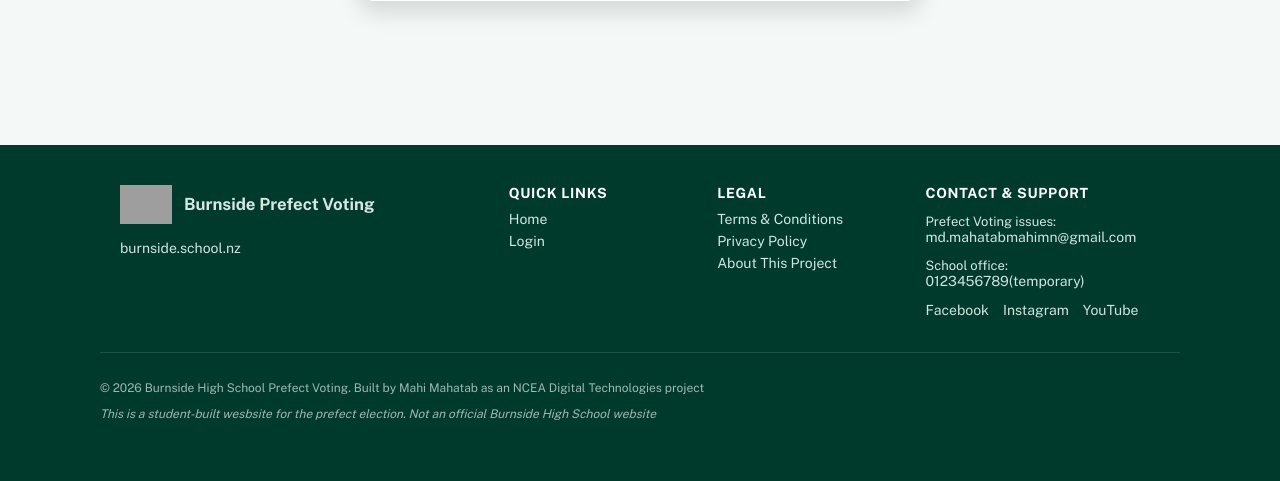
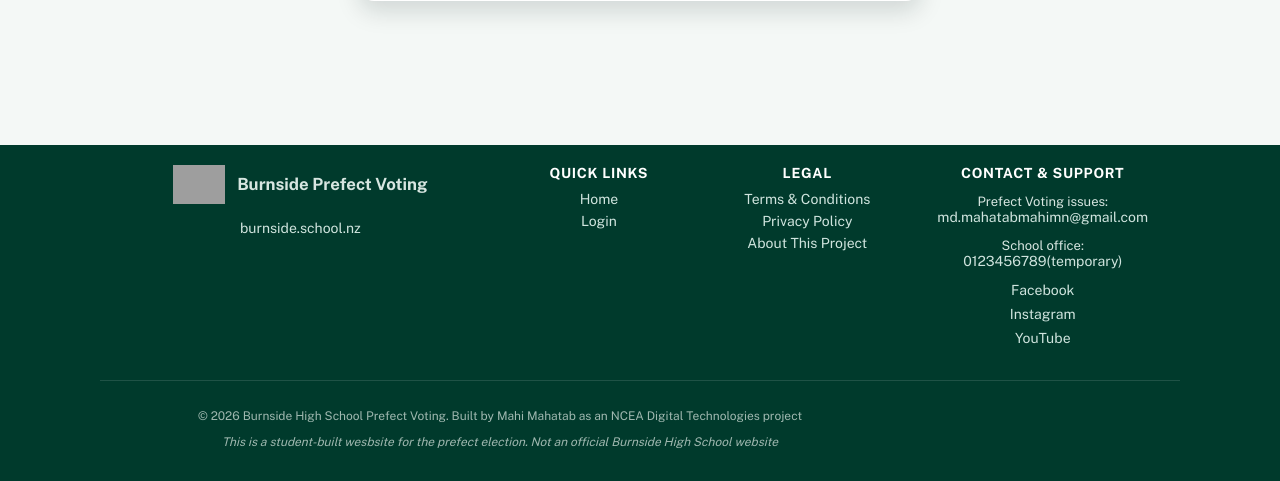
Before and after one commit to Astral-Viscount/Prefect-Voting, a Flask app: page / in a window 1280 px wide. Shown: the part 370-851 px from the top of the page. Before the commit the page ends 790 px from the top, so only its background shows below. Run offline with Flask 3, Linux system fonts and the light colour scheme; data that the repository does not hold is empty; parts of the project's set-up code (start-up, migrations or seed data) failed here and were passed over; grey boxes are pictures that could not be loaded.

Commit message:
footer content responsiveness fixes

```diff
--- a/static/style.css
+++ b/static/style.css
@@ -129,6 +129,8 @@ html, body {
     max-width: 1080px;
     margin: 0 auto;
     padding: 20px 24px 60px;
+    flex: 1 0 auto;
+    width: 100%;
 }
 
 .main-card, .card {
@@ -261,13 +263,6 @@ html, body {
 .error-page h1 {
     font-size: 72px;
     margin: 0;
-}
-
-.site-footer {
-    text-align: center;
-    color: #6f7f79;
-    font-size: 13px;
-    padding: 20px;
 }
 
 .candidate-grid {
@@ -524,6 +519,9 @@ html, body {
     color: #d7e6e1;
     margin-top: 60px;
     padding: 40px 20px 20px;
+    text-align: center;
+    font-size: 13px;
+    padding: 20px;
 }
 
 .footer-grid {
@@ -554,7 +552,7 @@ html, body {
     text-decoration: none;
     margin-bottom: 6px;
     font-size: 14px;
-    overflow-wrap: anywhere;
+    overflow-wrap: nowrap;
 }
 
 .footer-bottom p {
@@ -611,9 +609,11 @@ html, body {
 
 .footer-social {
     display: flex;
-    gap: 14px;
-    margin-top: 6px;
+    gap: 2px;
+    margin-top: 2px;
     justify-content: center;
+    flex-direction: column;
+    align-items: left;
 }
 
 .footer-bottom {
@@ -937,33 +937,11 @@ label {
     }
 }
 
-@media (min-width: 768px) {
+@media (min-width: 1024px) {
     .footer-grid {
         grid-template-columns: 2fr 1fr 1fr 1.3fr;
     }
 
-    .footer-col {
-        text-align: left;
-    }
-
-    .footer-brand {
-        align-items: flex-start;
-    }
-
-    .footer-brand > a {
-        text-align: left;
-    }
-
-    .footer-social {
-        justify-content: flex-start;
-    }
-
-    .footer-bottom {
-        text-align: left;
-    }
-}
-
-@media (min-width: 1024px) {
     .admin-tool-grid {
         grid-template-columns: repeat(3, 1fr);
     }
```
